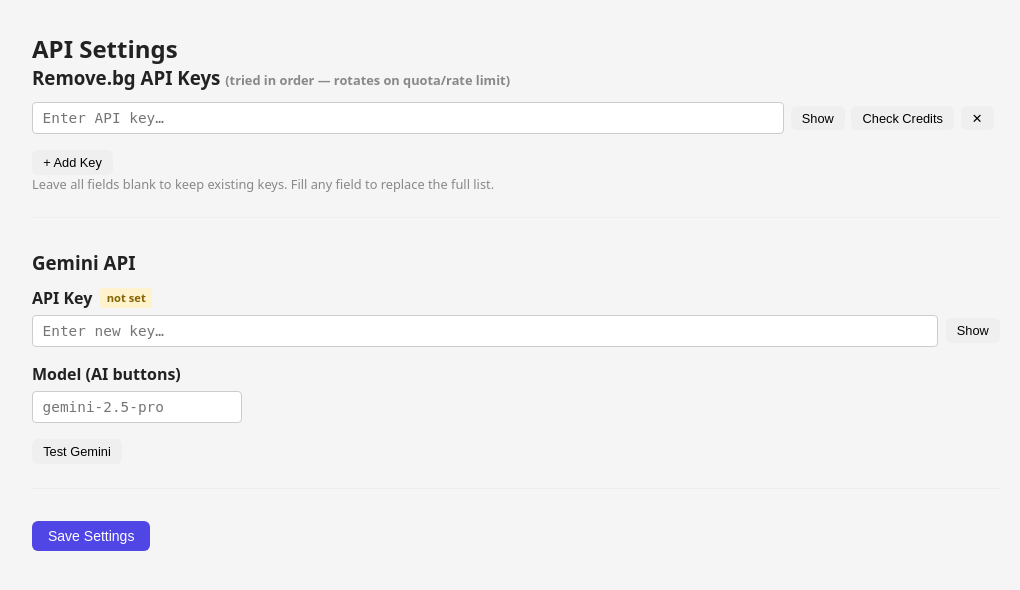
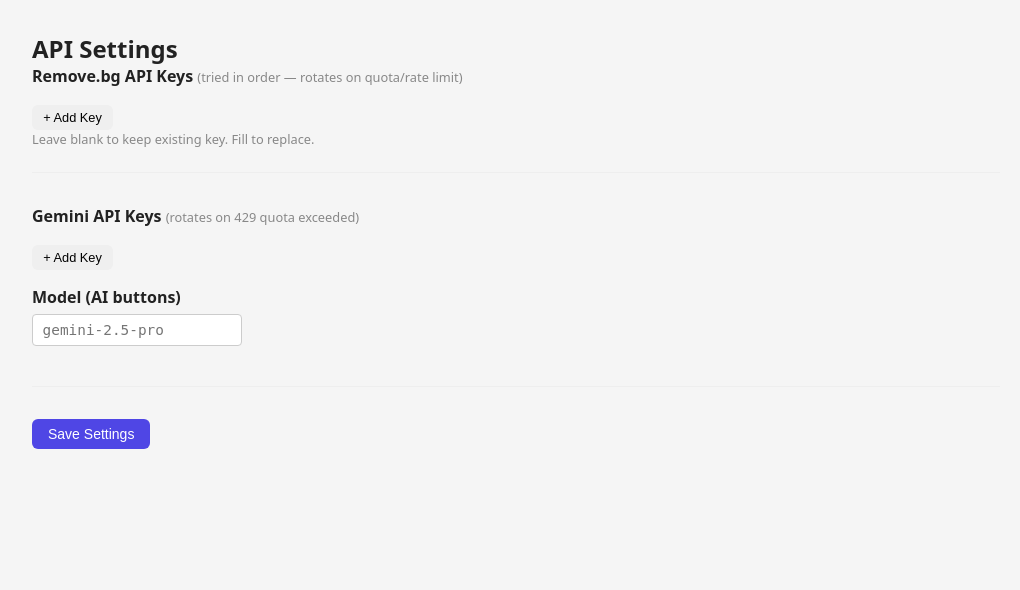
Before and after one commit to trungsin/etsyauto, a FastAPI app: template backend/app/templates/settings/settings.html in a window 1280 px wide. Shown: the part 52-642 px from the top of the page, without its empty margins (124-1144 px from the left). Run offline with FastAPI, Linux system fonts and the light colour scheme; the template is opened without the code that fills it, so the values that code supplies are empty; parts of the project's set-up code (start-up, migrations or seed data) failed here and were passed over; some libraries are stand-ins or nearby versions.

Commit message:
feat(settings): API key rotation + multi-slot Gemini keys + per-key testing
- Gemini client: implement automatic API key rotation on rate-limit errors (429/RESOURCE_EXHAUSTED)
- Config: add GEMINI_API_KEYS (comma-separated multi-key list, takes precedence over GEMINI_API_KEY)
- Settings page: new multi-slot UI for Gemini API keys with per-key Test button
- API: new endpoints GET /gemini-test/{idx}, POST /gemini-test for key validation
- Fix remove.bg credit check: validate keys server-side by index (GET /removebg-credit/{idx})
- Prevent API key exposure in DOM; secure server-side credential handling

```diff
--- a/backend/app/config.py
+++ b/backend/app/config.py
@@ -28,7 +28,8 @@ class Settings(BaseSettings):
     removebg_api_keys: str = ""
     removebg_api_key: str = ""        # legacy primary — used when removebg_api_keys is empty
     removebg_api_key_backup: str = "" # legacy backup  — used when removebg_api_keys is empty
-    gemini_api_key: str = ""
+    gemini_api_keys: str = ""   # comma-separated; takes precedence over gemini_api_key
+    gemini_api_key: str = ""    # legacy single key
     # Model for admin AI buttons (on-demand, higher quality). Background workers use Flash.
     gemini_ai_button_model: str = "gemini-2.5-pro"
 
--- a/backend/app/templates/settings/settings.html
+++ b/backend/app/templates/settings/settings.html
@@ -12,63 +12,52 @@
 
   <!-- ── Remove.bg Keys ─────────────────────────────────────────── -->
   <section class="settings-section">
-    <h3>Remove.bg API Keys <span class="hint">(tried in order — rotates on quota/rate limit)</span></h3>
+    <h3>Remove.bg API Keys <span class="s-hint">(tried in order — rotates on quota/rate limit)</span></h3>
 
     <div id="rbg-key-list">
-      {% for key in rbg_keys %}
-      <div class="rbg-row" data-index="{{ loop.index0 }}">
-        <input type="password" name="rbg_key" class="settings-input rbg-input"
-               placeholder="{{ rbg_key_masks[loop.index0] }}"
+      {% for i in range(rbg_key_count) %}
+      <div class="key-row" data-index="{{ i }}" data-saved="1">
+        <input type="password" name="rbg_key" class="settings-input key-input"
+               placeholder="{{ rbg_key_masks[i] if i < rbg_key_masks|length else 'Enter API key…' }}"
                autocomplete="off" />
         <button type="button" class="btn btn-ghost btn-sm toggle-pw">Show</button>
-        <button type="button" class="btn btn-ghost btn-sm check-credit"
-                data-index="{{ loop.index0 }}">Check Credits</button>
-        <button type="button" class="btn btn-ghost btn-sm remove-rbg-row">✕</button>
-        <span class="credit-result" id="credit-{{ loop.index0 }}"></span>
-      </div>
-      {% else %}
-      <div class="rbg-row" data-index="0">
-        <input type="password" name="rbg_key" class="settings-input rbg-input"
-               placeholder="Enter API key…" autocomplete="off" />
-        <button type="button" class="btn btn-ghost btn-sm toggle-pw">Show</button>
-        <button type="button" class="btn btn-ghost btn-sm check-credit" data-index="0">Check Credits</button>
-        <button type="button" class="btn btn-ghost btn-sm remove-rbg-row">✕</button>
-        <span class="credit-result" id="credit-0"></span>
+        <button type="button" class="btn btn-ghost btn-sm check-rbg"
+                data-index="{{ i }}">Check Credits</button>
+        <button type="button" class="btn btn-ghost btn-sm remove-row">✕</button>
+        <span class="check-result" id="rbg-result-{{ i }}"></span>
       </div>
       {% endfor %}
     </div>
 
-    <button type="button" id="add-rbg-key" class="btn btn-ghost btn-sm" style="margin-top:.5rem">+ Add Key</button>
-    <p class="hint">Leave all fields blank to keep existing keys. Fill any field to replace the full list.</p>
+    <button type="button" id="add-rbg" class="btn btn-ghost btn-sm add-btn">+ Add Key</button>
+    <p class="s-hint">Leave blank to keep existing key. Fill to replace.</p>
   </section>
 
-  <!-- ── Gemini ─────────────────────────────────────────────────── -->
+  <!-- ── Gemini Keys ────────────────────────────────────────────── -->
   <section class="settings-section">
-    <h3>Gemini API</h3>
+    <h3>Gemini API Keys <span class="s-hint">(rotates on 429 quota exceeded)</span></h3>
 
-    <div class="settings-row">
-      <label class="settings-label">
-        API Key
-        {% if gemini_api_key_set %}<span class="badge badge-ok">set</span>
-        {% else %}<span class="badge badge-warn">not set</span>{% endif %}
-      </label>
-      <div class="settings-input-wrap">
-        <input type="password" id="gemini_api_key" name="gemini_api_key"
-               class="settings-input" placeholder="{{ gemini_api_key_mask or 'Enter new key…' }}"
+    <div id="gem-key-list">
+      {% for i in range(gem_key_count) %}
+      <div class="key-row" data-index="{{ i }}" data-saved="1">
+        <input type="password" name="gem_key" class="settings-input key-input"
+               placeholder="{{ gem_key_masks[i] if i < gem_key_masks|length else 'Enter API key…' }}"
                autocomplete="off" />
         <button type="button" class="btn btn-ghost btn-sm toggle-pw">Show</button>
+        <button type="button" class="btn btn-ghost btn-sm check-gem"
+                data-index="{{ i }}">Test</button>
+        <button type="button" class="btn btn-ghost btn-sm remove-row">✕</button>
+        <span class="check-result" id="gem-result-{{ i }}"></span>
       </div>
+      {% endfor %}
     </div>
 
-    <div class="settings-row">
+    <button type="button" id="add-gem" class="btn btn-ghost btn-sm add-btn">+ Add Key</button>
+
+    <div class="settings-row" style="margin-top:1rem">
       <label class="settings-label">Model (AI buttons)</label>
       <input type="text" name="gemini_ai_button_model" class="settings-input"
-             value="{{ gemini_model }}" placeholder="gemini-2.5-pro" />
-    </div>
-
-    <div style="margin-top:.5rem;display:flex;align-items:center;gap:.75rem">
-      <button type="button" id="test-gemini" class="btn btn-ghost btn-sm">Test Gemini</button>
-      <span id="gemini-result" style="font-size:.85rem"></span>
+             value="{{ gemini_model }}" placeholder="gemini-2.5-pro" style="max-width:300px" />
     </div>
   </section>
 
@@ -79,122 +68,164 @@
 
 <style>
 .settings-section { margin-bottom: 2rem; border-bottom: 1px solid #eee; padding-bottom: 1.5rem; }
-.settings-section h3 { margin-bottom: .75rem; }
+.settings-section h3 { margin-bottom: .75rem; font-size: 1rem; }
 .settings-row { margin-bottom: 1rem; }
 .settings-label { display: flex; align-items: center; gap: .5rem; font-weight: 600; margin-bottom: .35rem; }
 .settings-input { padding: .45rem .6rem; border: 1px solid #ccc; border-radius: 4px; font-family: monospace; font-size: .9rem; }
-.settings-input-wrap { display: flex; gap: .5rem; align-items: center; }
-.settings-input-wrap .settings-input { flex: 1; }
 .settings-actions { margin-top: 1.5rem; }
-.badge { font-size: .7rem; font-weight: 600; padding: .15rem .4rem; border-radius: 3px; }
-.badge-ok   { background: #d4edda; color: #155724; }
-.badge-warn { background: #fff3cd; color: #856404; }
-.banner-ok  { background: #d4edda; color: #155724; border: 1px solid #c3e6cb; border-radius: 4px; padding: .6rem 1rem; margin-bottom: 1rem; }
-.hint { font-size: .8rem; color: #888; }
-.rbg-row { display: flex; align-items: center; gap: .4rem; margin-bottom: .5rem; flex-wrap: wrap; }
-.rbg-row .rbg-input { flex: 1; min-width: 220px; }
-.credit-result { font-size: .82rem; font-weight: 600; }
-.credit-ok   { color: #155724; }
-.credit-err  { color: #721c24; }
+.banner-ok { background:#d4edda;color:#155724;border:1px solid #c3e6cb;border-radius:4px;padding:.6rem 1rem;margin-bottom:1rem; }
+.s-hint { font-size: .8rem; color: #888; font-weight: normal; }
+.add-btn { margin-top: .4rem; }
+.key-row { display:flex;align-items:center;gap:.4rem;margin-bottom:.5rem;flex-wrap:wrap; }
+.key-row .key-input { flex:1;min-width:220px; }
+.check-result { font-size:.82rem;font-weight:600; }
+.result-ok  { color:#155724; }
+.result-err { color:#721c24; }
+.result-warn { color:#856404; }
 </style>
 
 <script>
-// ── Toggle show/hide password fields ───────────────────────────────────────
+// ── Toggle show/hide ───────────────────────────────────────────────────────
 document.addEventListener('click', e => {
   if (!e.target.classList.contains('toggle-pw')) return;
-  const row = e.target.closest('.rbg-row, .settings-input-wrap');
-  const input = row.querySelector('input[type=password], input[type=text]');
-  if (!input) return;
-  if (input.type === 'password') { input.type = 'text';  e.target.textContent = 'Hide'; }
-  else                           { input.type = 'password'; e.target.textContent = 'Show'; }
+  const row = e.target.closest('.key-row');
+  const inp = row.querySelector('input');
+  inp.type = inp.type === 'password' ? 'text' : 'password';
+  e.target.textContent = inp.type === 'password' ? 'Show' : 'Hide';
 });
 
-// ── Add new Remove.bg key row ──────────────────────────────────────────────
-document.getElementById('add-rbg-key').addEventListener('click', () => {
-  const list = document.getElementById('rbg-key-list');
-  const idx  = list.querySelectorAll('.rbg-row').length;
+// ── Remove row ─────────────────────────────────────────────────────────────
+document.addEventListener('click', e => {
+  if (!e.target.classList.contains('remove-row')) return;
+  const list = e.target.closest('.key-row').parentElement;
+  if (list.querySelectorAll('.key-row').length <= 1) { alert('Need at least one key slot.'); return; }
+  e.target.closest('.key-row').remove();
+});
+
+// ── Generic add-row factory ────────────────────────────────────────────────
+function addRow(listId, inputName, checkClass, resultPrefix) {
+  const list = document.getElementById(listId);
+  const idx  = list.querySelectorAll('.key-row').length;
   const div  = document.createElement('div');
-  div.className = 'rbg-row';
+  div.className = 'key-row';
   div.dataset.index = idx;
+  div.dataset.saved = '0';  // new row — key must come from input
   div.innerHTML = `
-    <input type="password" name="rbg_key" class="settings-input rbg-input"
+    <input type="password" name="${inputName}" class="settings-input key-input"
            placeholder="Enter API key…" autocomplete="off" />
     <button type="button" class="btn btn-ghost btn-sm toggle-pw">Show</button>
-    <button type="button" class="btn btn-ghost btn-sm check-credit" data-index="${idx}">Check Credits</button>
-    <button type="button" class="btn btn-ghost btn-sm remove-rbg-row">✕</button>
-    <span class="credit-result" id="credit-${idx}"></span>`;
+    <button type="button" class="btn btn-ghost btn-sm ${checkClass}" data-index="${idx}">
+      ${checkClass === 'check-rbg' ? 'Check Credits' : 'Test'}
+    </button>
+    <button type="button" class="btn btn-ghost btn-sm remove-row">✕</button>
+    <span class="check-result" id="${resultPrefix}-${idx}"></span>`;
   list.appendChild(div);
-});
+}
 
-// ── Remove a key row ───────────────────────────────────────────────────────
-document.addEventListener('click', e => {
-  if (!e.target.classList.contains('remove-rbg-row')) return;
-  const rows = document.querySelectorAll('#rbg-key-list .rbg-row');
-  if (rows.length <= 1) { alert('Need at least one key slot.'); return; }
-  e.target.closest('.rbg-row').remove();
-});
+document.getElementById('add-rbg').addEventListener('click', () =>
+  addRow('rbg-key-list', 'rbg_key', 'check-rbg', 'rbg-result'));
+document.getElementById('add-gem').addEventListener('click', () =>
+  addRow('gem-key-list', 'gem_key', 'check-gem', 'gem-result'));
 
-// ── Check credits for a single key ────────────────────────────────────────
+// ── Remove.bg credit check ─────────────────────────────────────────────────
 document.addEventListener('click', async e => {
-  if (!e.target.classList.contains('check-credit')) return;
-  const row   = e.target.closest('.rbg-row');
+  if (!e.target.classList.contains('check-rbg')) return;
+  const row   = e.target.closest('.key-row');
   const input = row.querySelector('input[name=rbg_key]');
-  const key   = input.value.trim();
-  const span  = row.querySelector('.credit-result');
+  const idx   = parseInt(row.dataset.index, 10);
+  const saved = row.dataset.saved === '1';
+  const span  = row.querySelector('.check-result');
+  const typedKey = input.value.trim();
 
-  if (!key) { span.textContent = 'Enter a key first'; span.className = 'credit-result credit-err'; return; }
+  if (!saved && !typedKey) {
+    span.textContent = 'Enter a key first';
+    span.className = 'check-result result-err';
+    return;
+  }
 
   e.target.disabled = true;
   e.target.textContent = '…';
   span.textContent = '';
 
   try {
-    const resp = await fetch('/admin/settings/removebg-credit', {
-      method: 'POST',
-      headers: { 'Content-Type': 'application/json' },
-      body: JSON.stringify({ key }),
-    });
-    const data = await resp.json();
+    let data;
+    if (saved && !typedKey) {
+      // Existing configured key — check server-side by index (no key exposed in DOM)
+      const resp = await fetch(`/admin/settings/removebg-credit/${idx}`);
+      data = await resp.json();
+    } else {
+      // Newly typed key — send value in body
+      const resp = await fetch('/admin/settings/removebg-credit', {
+        method: 'POST',
+        headers: { 'Content-Type': 'application/json' },
+        body: JSON.stringify({ key: typedKey }),
+      });
+      data = await resp.json();
+    }
+
     if (data.ok) {
       span.textContent = `✓ ${data.paid_total} paid + ${data.free_calls} free calls`;
-      span.className = 'credit-result credit-ok';
+      span.className = 'check-result result-ok';
     } else {
       span.textContent = `✗ ${data.error}`;
-      span.className = 'credit-result credit-err';
+      span.className = 'check-result result-err';
     }
   } catch (err) {
     span.textContent = `✗ ${err.message}`;
-    span.className = 'credit-result credit-err';
+    span.className = 'check-result result-err';
   } finally {
     e.target.disabled = false;
     e.target.textContent = 'Check Credits';
   }
 });
 
-// ── Test Gemini ────────────────────────────────────────────────────────────
-document.getElementById('test-gemini').addEventListener('click', async () => {
-  const btn    = document.getElementById('test-gemini');
-  const result = document.getElementById('gemini-result');
-  btn.disabled = true;
-  btn.textContent = 'Testing…';
-  result.textContent = '';
+// ── Gemini test ────────────────────────────────────────────────────────────
+document.addEventListener('click', async e => {
+  if (!e.target.classList.contains('check-gem')) return;
+  const row   = e.target.closest('.key-row');
+  const input = row.querySelector('input[name=gem_key]');
+  const idx   = parseInt(row.dataset.index, 10);
+  const saved = row.dataset.saved === '1';
+  const span  = row.querySelector('.check-result');
+  const typedKey = input.value.trim();
+
+  if (!saved && !typedKey) {
+    span.textContent = 'Enter a key first';
+    span.className = 'check-result result-err';
+    return;
+  }
+
+  e.target.disabled = true;
+  e.target.textContent = '…';
+  span.textContent = '';
 
   try {
-    const resp = await fetch('/admin/settings/gemini-test');
-    const data = await resp.json();
+    let data;
+    if (saved && !typedKey) {
+      const resp = await fetch(`/admin/settings/gemini-test/${idx}`);
+      data = await resp.json();
+    } else {
+      const resp = await fetch('/admin/settings/gemini-test', {
+        method: 'POST',
+        headers: { 'Content-Type': 'application/json' },
+        body: JSON.stringify({ key: typedKey }),
+      });
+      data = await resp.json();
+    }
+
     if (data.ok) {
-      result.textContent = `✓ ${data.model} — "${data.sample}"`;
-      result.style.color = '#155724';
+      span.textContent = `✓ ${data.model} — "${data.sample}"`;
+      span.className = 'check-result result-ok';
     } else {
-      result.textContent = `✗ ${data.error}`;
-      result.style.color = '#721c24';
+      span.textContent = `✗ ${data.error}`;
+      span.className = data.is_quota ? 'check-result result-warn' : 'check-result result-err';
     }
   } catch (err) {
-    result.textContent = `✗ ${err.message}`;
-    result.style.color = '#721c24';
+    span.textContent = `✗ ${err.message}`;
+    span.className = 'check-result result-err';
   } finally {
-    btn.disabled = false;
-    btn.textContent = 'Test Gemini';
+    e.target.disabled = false;
+    e.target.textContent = 'Test';
   }
 });
 </script>
```
Also changed, not shown: backend/app/clients/gemini_text_client.py (+49 -13 lines), backend/app/routes/settings_admin.py (+123 -46 lines).
